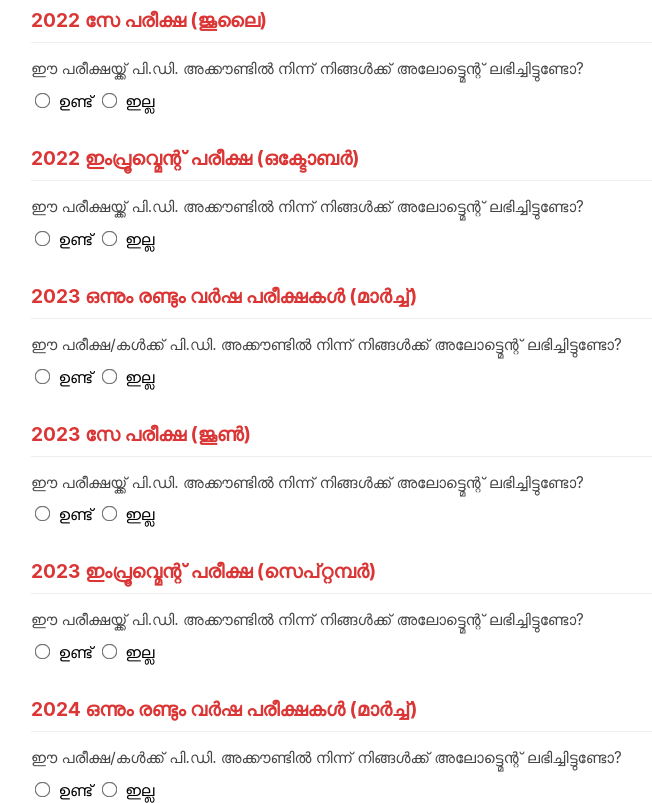
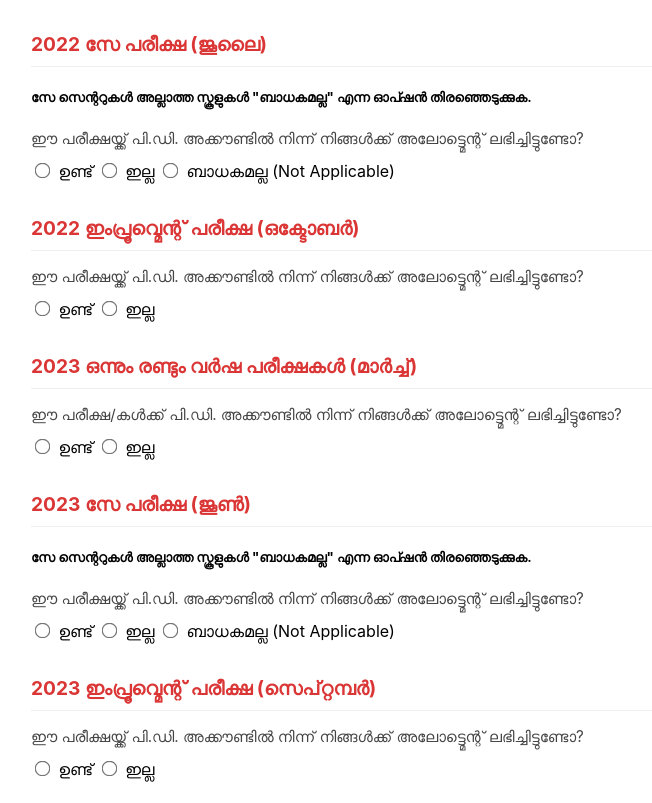
Before and after one commit to vhsexamination-lang/pd-account-form, a plain HTML site: page index.html in a window 1280 px wide. Shown: the part 1256-2059 px from the top of the page, without its empty margins (234-886 px from the left). Drawn offline with Linux system fonts and the light colour scheme; no server answers.

Commit message:
Added "Not Applicable" button and some extra text

```diff
--- a/index.html
+++ b/index.html
@@ -85,7 +85,7 @@
 <body>
 
 <div class="form-container">
-    <h2 style="text-align: center; border:none; margin-top:0; color:#333;">പി.ഡി. അക്കൗണ്ട് സ്റ്റേറ്റ്മെന്റ് (2021-2024)</h2>
+    <h2 style="text-align: center; border:none; margin-top:0; color:#333;">2021 ഒന്നാം വർഷ പൊതു പരീക്ഷ മുതൽ  2024 ഒന്നും രണ്ടും വർഷ പൊതു പരീക്ഷ വരെയുള്ള പരീക്ഷാ നടത്തിപ്പിനായി ചിലവായ തുകകളുടെ വിവരശേഖരണം</h2>
     <h3 class="subtitle">പരീക്ഷാ വിഭാഗം, പൊതു വിദ്യാഭ്യാസ വകുപ്പ് (വി. എച്ച്. എസ്. ഇ.) തിരുവനന്തപുരം</h3>
 
 
@@ -192,10 +192,12 @@
 
         <div class="exam-section">
             <h2>2022 സേ പരീക്ഷ (ജൂലൈ)</h2>
+            <h5>സേ സെന്ററുകൾ അല്ലാത്ത സ്കൂളുകൾ "ബാധകമല്ല" എന്ന ഓപ്ഷൻ തിരഞ്ഞെടുക്കുക.</h5>
             <label>ഈ പരീക്ഷയ്ക്ക് പി.ഡി. അക്കൗണ്ടിൽ നിന്ന് നിങ്ങൾക്ക് അലോട്ട്മെന്റ് ലഭിച്ചിട്ടുണ്ടോ?</label>
             <div style="margin-top: 10px;">
                 <input type="radio" name="2022_SAY_Status" value="Yes" onchange="toggle('2022_SAY', false)" required> ഉണ്ട്
                 <input type="radio" name="2022_SAY_Status" value="No" onchange="toggle('2022_SAY', true)"> ഇല്ല
+                <input type="radio" name="2022_SAY_Status" value="Not Applicable" onchange="toggle('2022_SAY', false)"> ബാധകമല്ല (Not Applicable)
             </div>
             <div id="2022_SAY" class="conditional-section">
                 <h3>പരീക്ഷാ നടത്തിപ്പിന് ചെലവായ തുകയുടെ ഇനം തിരിച്ചുള്ള കണക്ക്</h3>
@@ -267,10 +269,12 @@
 
         <div class="exam-section">
             <h2>2023 സേ പരീക്ഷ (ജൂൺ)</h2>
+            <h5>സേ സെന്ററുകൾ അല്ലാത്ത സ്കൂളുകൾ "ബാധകമല്ല" എന്ന ഓപ്ഷൻ തിരഞ്ഞെടുക്കുക.</h5>
             <label>ഈ പരീക്ഷയ്ക്ക് പി.ഡി. അക്കൗണ്ടിൽ നിന്ന് നിങ്ങൾക്ക് അലോട്ട്മെന്റ് ലഭിച്ചിട്ടുണ്ടോ?</label>
             <div style="margin-top: 10px;">
                 <input type="radio" name="2023_SAY_Status" value="Yes" onchange="toggle('2023_SAY', false)" required> ഉണ്ട്
                 <input type="radio" name="2023_SAY_Status" value="No" onchange="toggle('2023_SAY', true)"> ഇല്ല
+                <input type="radio" name="2023_SAY_Status" value="Not Applicable" onchange="toggle('2023_SAY', false)"> ബാധകമല്ല (Not Applicable)
             </div>
             <div id="2023_SAY" class="conditional-section">
                 <h3>പരീക്ഷാ നടത്തിപ്പിന് ചെലവായ തുകയുടെ ഇനം തിരിച്ചുള്ള കണക്ക്</h3>
```
